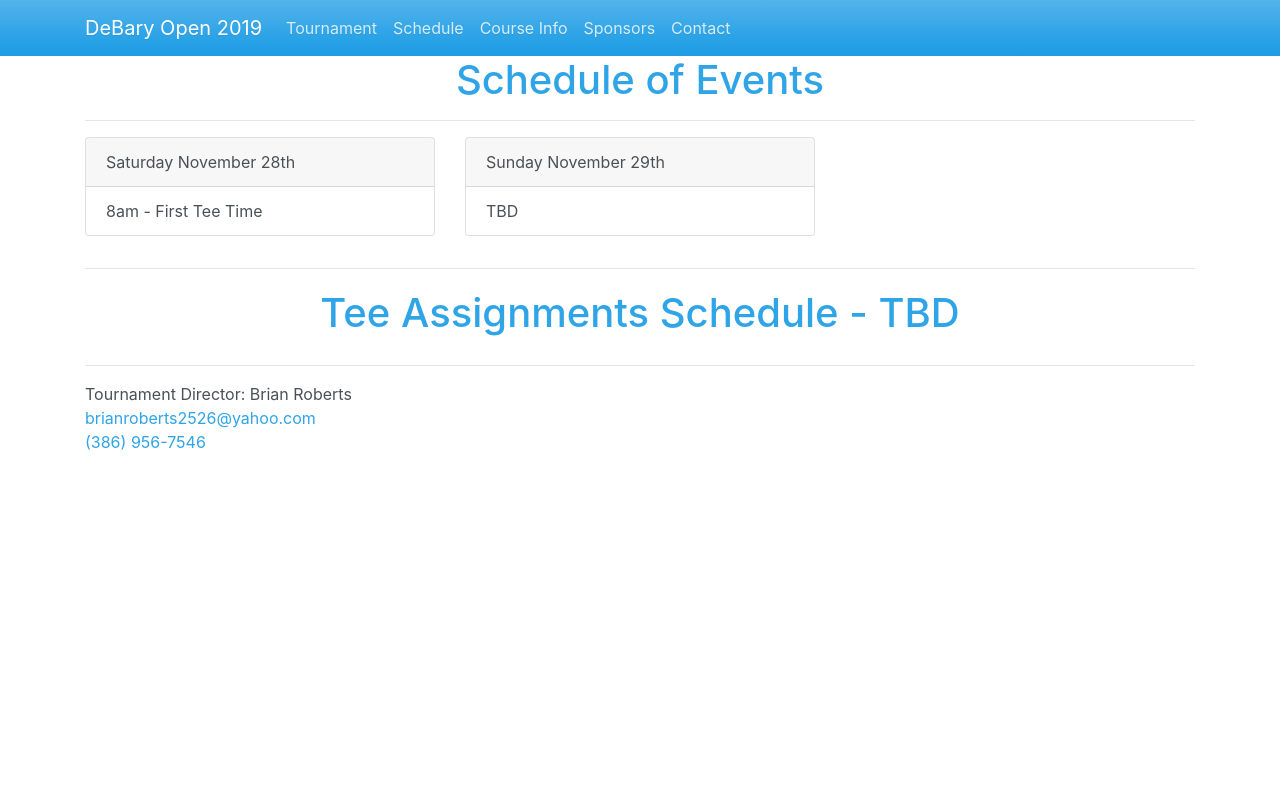
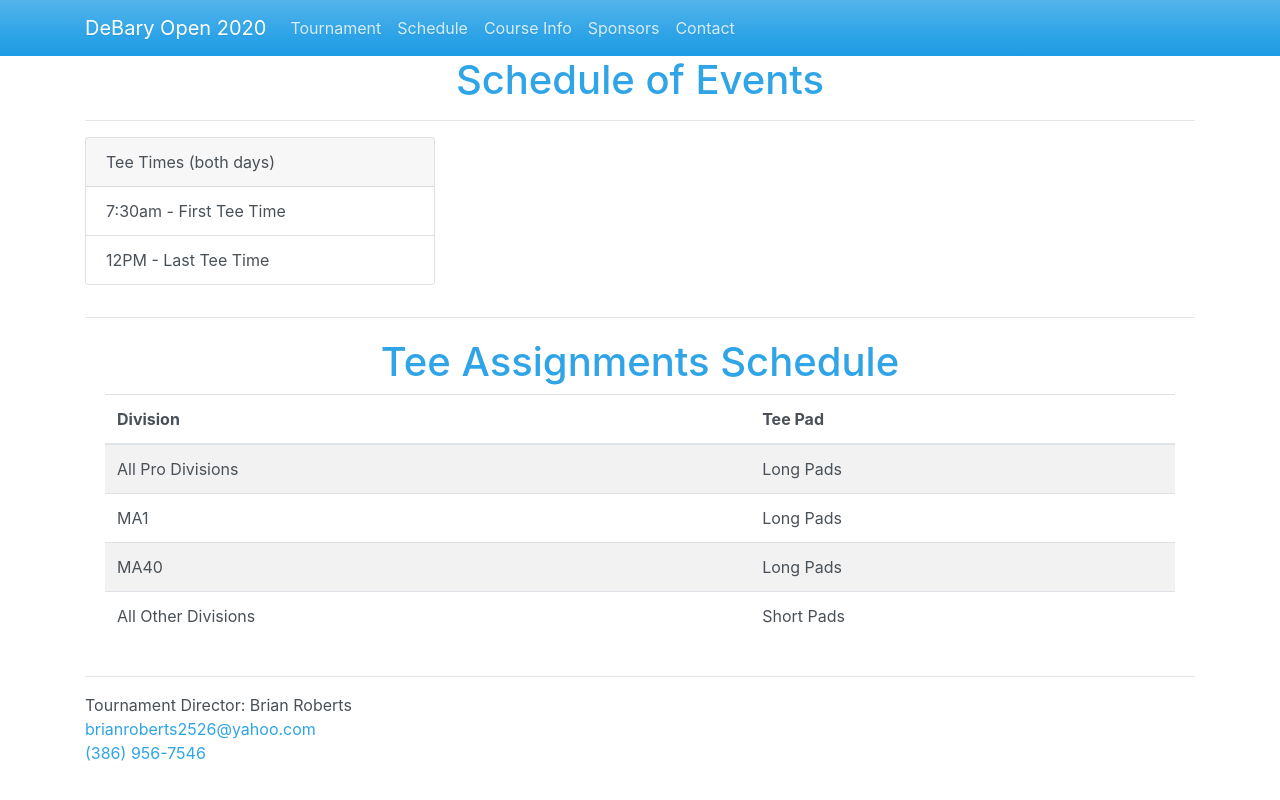
Before and after one commit to steve-kent/debary-open-php, a PHP site: page /schedule.php in a window 1280 px wide. Run offline with PHP 8.4, Linux system fonts and the light colour scheme.

Commit message:
General updates for 2020

```diff
--- a/index.php
+++ b/index.php
@@ -3,7 +3,7 @@
 
 <head>
     <?php include 'header.php'; ?>
-    <title>DeBary Open</title>
+    <title>DeBary Open 2020</title>
 </head>
 
 <body>
@@ -16,7 +16,7 @@
                     Live Scores!
                 </a>
 -->
-                <img src="images/ddgc_logo.png" alt="DeBary Open 2019 Logo">
+                <img src="images/DEBARY_OPEN_2020.png" alt="DeBary Open 2020 Logo">
             </div>
             <div id="title" class="col-md-6 col-sm-12 card">
                 <h1>Tournament Info</h1>
--- a/nav.php
+++ b/nav.php
@@ -1,6 +1,6 @@
 <nav class="navbar navbar-expand-lg navbar-dark bg-primary">
     <div class="container">
-        <a class="navbar-brand" href="index.php">DeBary Open 2019
+        <a class="navbar-brand" href="index.php">DeBary Open 2020
         </a>
 
         <!-- Toggler/collapsibe Button -->
--- a/schedule.php
+++ b/schedule.php
@@ -14,111 +14,51 @@
         <div class="row">
             <div class="col-md-4">
                 <div class="card mb-3">
-                    <div class="card-header">Saturday November 28th</div>
+                    <div class="card-header">Tee Times (both days)</div>
                     <ul class="list-group list-group-flush">
                         <li class="list-group-item">
-                            8am - First Tee Time
-                        </li>
-<!--
-                        <li class="list-group-item">
-                            8:00 Players Meeting
+                            7:30am - First Tee Time
                         </li>
                         <li class="list-group-item">
-                            8:30 - Round 1 Tee Time
+                            12PM - Last Tee Time
                         </li>
-                        <li class="list-group-item">
-                            Lunch Provided
-                        </li>
-                        <li class="list-group-item">
-                            Round 2 Tee : TBD
-                        </li>
--->
-                    </ul>
-                </div>
-            </div>
-
-            <div class="col-md-4">
-                <div class="card mb-3">
-                    <div class="card-header">Sunday November 29th</div>
-                    <ul class="list-group list-group-flush">
-                        <li class="list-group-item">
-                            TBD
-                        </li>
-                        <!--
-                        <li class="list-group-item">
-                            Lunch Provided
-                        </li>
-                        <li class="list-group-item">
-                            Showcase Skins
-                        </li>
-                        <li class="list-group-item">
-                            Awards to follow
-                        </li>
--->
                     </ul>
                 </div>
             </div>
         </div>
+        <hr>
+        <div class="row pad_me row">
 
-        <hr>
-        <div class="row pad_me">
-
-                <h1 class="col-12 text-center">Tee Assignments Schedule - TBD</h1>
-                <br />
-                <!--
-                <small class="text-muted text-center col-12">
-                    Barwick: All players play concrete pads<br />
-                    Alpha: All players play the long pads<br />
-                    (subject to change)
-                </small>
-            <hr>
-
+            <h1 class="col-12 text-center">Tee Assignments Schedule</h1>
+            <br />
             <table class="table table-striped table-hover">
                 <thead>
                     <tr>
                         <th scope="col">Division</th>
-                        <th scope="col">Round 1</th>
-                        <th scope="col">Round 2</th>
-                        <th scope="col">Round 3</th>
+                        <th scope="col">Tee Pad</th>
                     </tr>
                 </thead>
                 <tbody>
                     <tr>
-                        <th scope="row">All Pro Divisions</th>
-                        <td>Alpha Yellow</td>
-                        <td>Barwick</td>
-                        <td>Alpha Yellow</td>
+                        <td scope="row">All Pro Divisions</td>
+                        <td>Long Pads</td>
                     </tr>
                     <tr>
-                        <th scope="row">All Advanced Men Divisions</th>
-                        <td>Alpha Yellow</td>
-                        <td>Barwick</td>
-                        <td>Alpha Yellow</td>
+                        <td scope="row">MA1</td>
+                        <td>Long Pads</td>
                     </tr>
                     <tr>
-                        <th scope="row">All Advanced Women Divisions</th>
-                        <td>Barwick</td>
-                        <td>Alpha Red</td>
-                        <td>Barwick</td>
+                        <td scope="row">MA40</td>
+                        <td>Long Pads</td>
                     </tr>
                     <tr>
-                        <th scope="row">All Intermediate Divisions</th>
-                        <td>Barwick</td>
-                        <td>Alpha Red</td>
-                        <td>Barwick</td>
-                    </tr>
-                    <tr>
-                        <th scope="row">All Recreational Divisions</th>
-                        <td>Barwick</td>
-                        <td>Alpha Red</td>
-                        <td>Barwick</td>
+                        <td scope="row">All Other Divisions</td>
+                        <td>Short Pads</td>
                     </tr>
                 </tbody>
             </table>
--->
         </div>
-
-        <?php include 'footer.php'; ?>
+            <?php include 'footer.php'; ?>
     </div>
     <!-- Optional JavaScript -->
     <!-- jQuery first, then Popper.js, then Bootstrap JS -->
```
